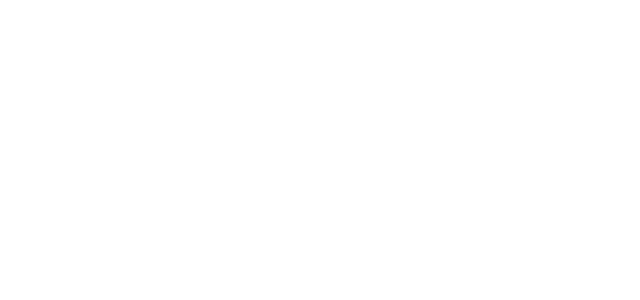
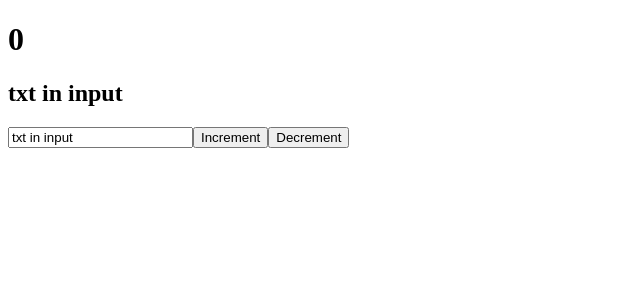
Before and after one commit to meirzhhan/social, a React (Create React App) app: page / in a window 1280 px wide. Shown: the top 300 px of the page, without its empty margins (0-640 px from the left). Built offline with nearby package versions, Linux system fonts and the light colour scheme.

Commit message:
useState, onChange

```diff
--- a/src/App.js
+++ b/src/App.js
@@ -1,9 +1,28 @@
-import React from "react";
+import React, { useState } from "react";
 
 function App() {
+  const [likes, setLikes] = useState(0);
+  const [value, setValue] = useState('txt in input')
+  // console.log(likes);
+  // console.log(setLikes);
+
+  function increment() {
+    setLikes(likes + 1)
+  }
+  function decrement() {
+    setLikes(likes - 1)
+  }
   return (
     <div className="App">
-
+      <h1>{likes}</h1>
+      <h2>{value}</h2>
+      <input
+        type="text"
+        value={value}
+        onChange={event => setValue(event.target.value)}
+      />
+      <button onClick={increment}>Increment</button>
+      <button onClick={decrement}>Decrement</button>
     </div>
   );
 }
```
